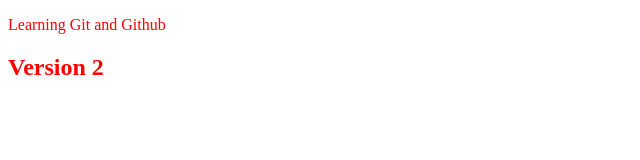
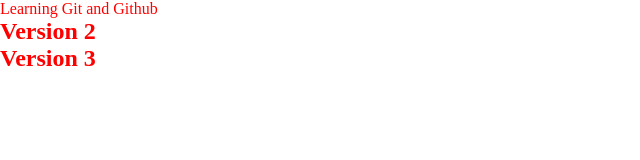
Before and after one commit to Socheema/learning_git, a plain HTML site: page index.html in a window 1280 px wide. Shown: the whole page, without its empty margins (0-640 px from the left). Drawn offline with Linux system fonts and the light colour scheme.

Commit message:
added version 3

```diff
--- a/index.css
+++ b/index.css
@@ -1,3 +1,8 @@
+*, ::before,::after{
+    box-sizing: border-box;
+    padding: 0;
+    margin: 0;
+}
 body{
     color: red;
 }
--- a/index.html
+++ b/index.html
@@ -11,5 +11,6 @@
         Learning Git and Github
     </p>
     <h2>Version 2</h2>
+    <h2>Version 3</h2>
 </body>
 </html>
```
